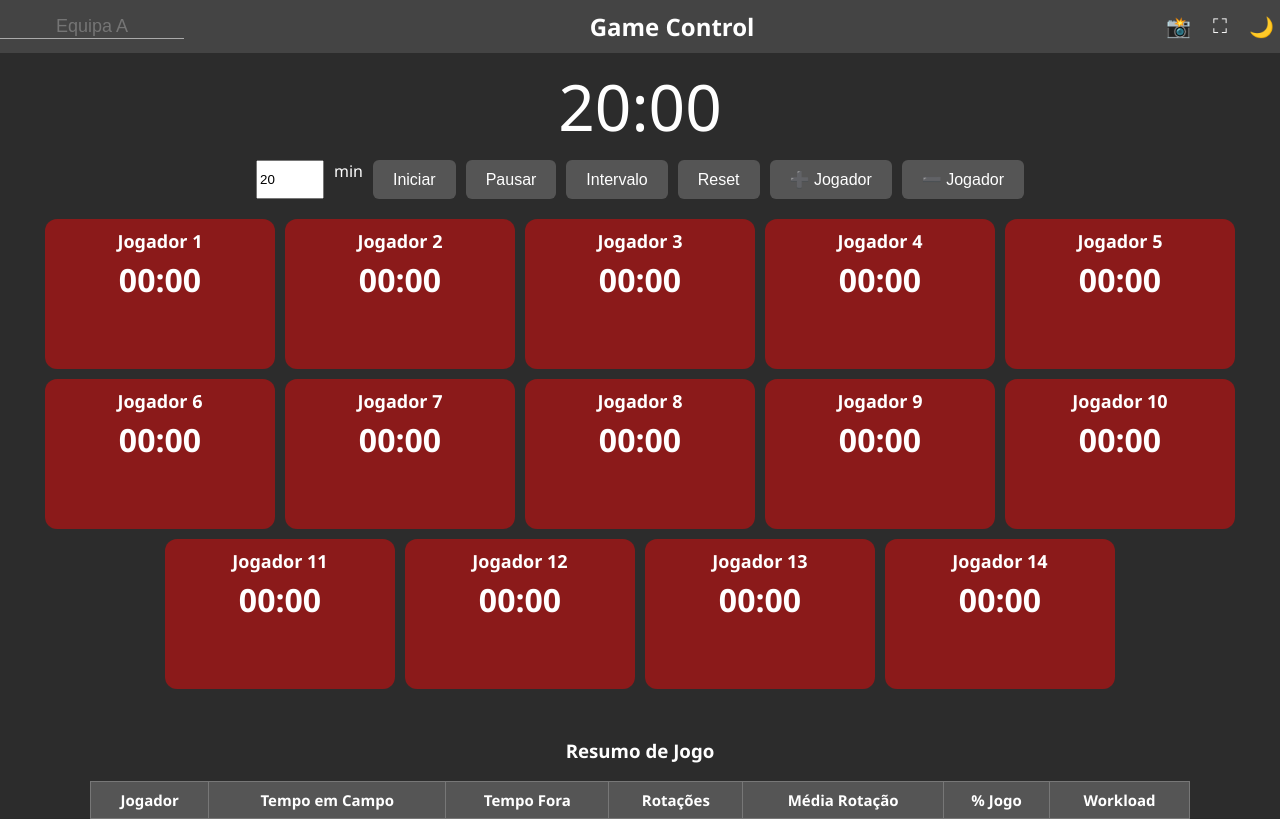
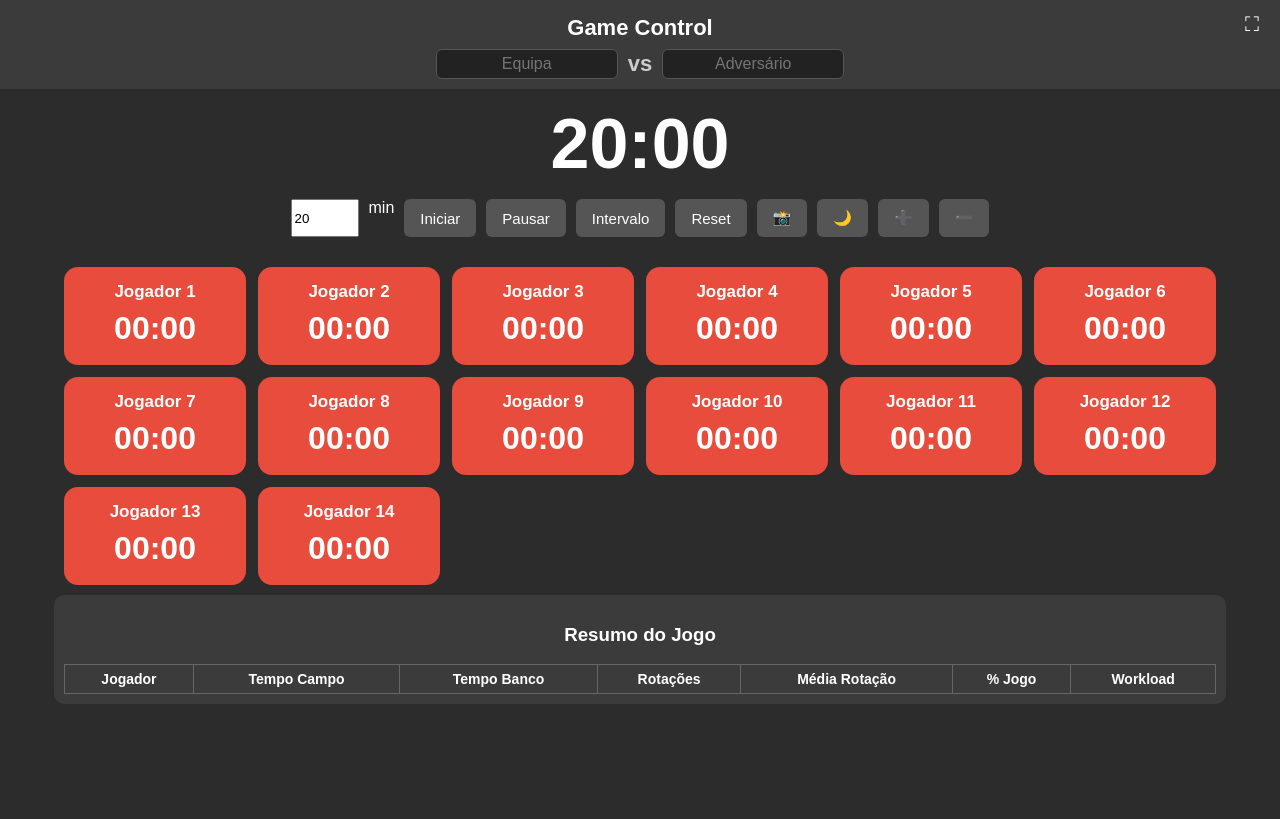
Before and after one commit to gpmviana/gamecontrol, a plain HTML site: page index.html in a window 1280 px wide. Drawn offline with Linux system fonts and the light colour scheme.

Commit message:
index.html

```diff
--- a/index.html
+++ b/index.html
@@ -1,260 +1,174 @@
 <!DOCTYPE html>
 <html lang="pt">
 <head>
-<meta charset="UTF-8">
-<meta name="viewport" content="width=device-width, initial-scale=1.0">
+<meta charset="UTF-8" />
+<meta name="viewport" content="width=device-width, initial-scale=1.0" />
 <title>Game Control</title>
 <style>
-  :root {
-    --bg-dark: #2c2c2c;
-    --bg-light: #f7f7f7;
-    --text-dark: #000;
-    --text-light: #fff;
-    --primary-green: #4caf50;
-    --primary-red: #e74c3c;
-    --primary-blue: #3498db;
-    --neutral-gray: #ccc;
+:root{
+  --bg-dark:#2c2c2c;
+  --bg-light:#f4f4f4;
+  --text-dark:#fff;
+  --text-light:#111;
+  --green:#4caf50;
+  --red:#e74c3c;
+  --gray:#999;
 }
+body{
+  font-family:Arial, sans-serif;
+  background-color:var(--bg-dark);
+  color:var(--text-dark);
+  margin:0;
+  display:flex;
+  flex-direction:column;
+  align-items:center;
+}
+body.light-mode{background:var(--bg-light);color:var(--text-light);}
+header{
+  background:#3b3b3b;
+  color:#fff;
+  width:100%;
+  text-align:center;
+  padding:15px 0 10px;
+  font-size:22px;
+  font-weight:bold;
+  position:relative;
+}
+body.light-mode header{background:#ddd;color:#000;}
+#fullscreenBtn{
+  position:absolute;
+  right:15px;
+  top:12px;
+  background:none;
+  border:none;
+  color:#fff;
+  font-size:20px;
+  cursor:pointer;
+}
+body.light-mode #fullscreenBtn{color:#000;}
+.team-names{
+  display:flex;
+  justify-content:center;
+  align-items:center;
+  gap:10px;
+  margin-top:8px;
+}
+.team-names input{
+  background:#222;
+  color:#fff;
+  border:1px solid #555;
+  border-radius:6px;
+  padding:5px 10px;
+  font-size:16px;
+  width:160px;
+  text-align:center;
+}
+body.light-mode .team-names input{background:#fff;color:#000;border:1px solid #aaa;}
+.team-names span{font-weight:bold;color:#ccc;}
 
-  body {
-    margin: 0;
-    font-family: "Segoe UI", Arial, sans-serif;
-    background-color: var(--bg-dark);
-    color: var(--text-light);
-    display: flex;
-    flex-direction: column;
-    align-items: center;
-    transition: background-color 0.5s, color 0.5s;
+.timer{
+  font-size:70px;
+  margin:15px 0;
+  font-weight:bold;
 }
+.controls{
+  display:flex;
+  flex-wrap:wrap;
+  justify-content:center;
+  gap:10px;
+  margin-bottom:20px;
+}
+.controls button{
+  padding:10px 16px;
+  font-size:15px;
+  border:none;
+  border-radius:6px;
+  background:#555;
+  color:#fff;
+  cursor:pointer;
+}
+.controls button:hover{background:#666;}
+body.light-mode .controls button{background:#ccc;color:#000;}
 
-  header {
-    width: 100%;
-    display: flex;
-    justify-content: space-between;
-    align-items: center;
-    background: #444;
-    padding: 10px 20px;
-    color: #fff;
+.players{
+  display:grid;
+  grid-template-columns:repeat(auto-fit,minmax(180px,1fr));
+  gap:12px;
+  margin:10px 20px;
+  width:90%;
 }
+.player{
+  border-radius:14px;
+  padding:15px;
+  text-align:center;
+  color:#fff;
+  cursor:pointer;
+  transition:transform .2s ease;
+}
+.player:hover{transform:scale(1.04);}
+.player.active{background:var(--green);}
+.player.inactive{background:var(--red);}
+.player strong{display:block;font-size:17px;margin-bottom:8px;}
+.player .time{font-size:32px;font-weight:bold;}
+.player .last{font-size:13px;color:var(--gray);margin-top:3px;}
 
-  .team-input {
-    background: transparent;
-    border: none;
-    border-bottom: 1px solid #aaa;
-    color: inherit;
-    font-size: 18px;
-    width: 180px;
-    text-align: center;
-    outline: none;
+.summary{
+  width:90%;
+  background:#3b3b3b;
+  color:#fff;
+  border-radius:10px;
+  padding:10px;
+  margin-bottom:40px;
 }
-
-  .title {
-    font-size: 24px;
-    font-weight: bold;
+body.light-mode .summary{background:#eee;color:#000;}
+.summary table{
+  width:100%;
+  border-collapse:collapse;
+  font-size:14px;
+  text-align:center;
 }
-
-  .actions {
-    display: flex;
-    align-items: center;
-    gap: 10px;
+.summary th,.summary td{
+  border:1px solid #666;
+  padding:6px;
 }
-
-  .actions button {
-    background: none;
-    border: none;
-    color: inherit;
-    cursor: pointer;
-    font-size: 20px;
-    transition: transform 0.2s;
-  }
-
-  .actions button:hover {
-    transform: scale(1.2);
-  }
-
-  .timer {
-    font-size: 64px;
-    margin: 10px 0;
-  }
-
-  .controls {
-    display: flex;
-    flex-wrap: wrap;
-    justify-content: center;
-    gap: 10px;
-    margin-bottom: 20px;
-  }
-
-  .controls button {
-    padding: 10px 20px;
-    font-size: 16px;
-    background: #555;
-    color: #fff;
-    border: none;
-    border-radius: 6px;
-    cursor: pointer;
-    transition: background 0.2s;
-  }
-
-  .controls button:hover {
-    background: #777;
-  }
-
-  .players {
-    display: flex;
-    flex-wrap: wrap;
-    justify-content: center;
-    gap: 10px;
-    max-width: 1200px;
-  }
-
-  .player {
-    width: 230px;
-    height: 150px;
-    background: #3a3a3a;
-    border-radius: 12px;
-    color: white;
-    text-align: center;
-    padding: 10px;
-    box-sizing: border-box;
-    cursor: pointer;
-    transition: background 0.3s, transform 0.2s;
-  }
-
-  .player.active {
-    background: #2e7d32;
-  }
-
-  .player.inactive {
-    background: #8b1a1a;
-  }
-
-  .player:hover {
-    transform: scale(1.03);
-  }
-
-  .player strong {
-    display: block;
-    margin-bottom: 5px;
-    font-size: 18px;
-  }
-
-  .player .time {
-    font-size: 32px;
-    font-weight: bold;
-  }
-
-  .player .last {
-    font-size: 14px;
-    color: #9ae59a;
-    margin-top: 6px;
-  }
-
-  .summary {
-    width: 90%;
-    max-width: 1100px;
-    margin-top: 30px;
-    overflow-x: auto;
-  }
-
-  table {
-    width: 100%;
-    border-collapse: collapse;
-    text-align: center;
-    font-size: 15px;
-    background: inherit;
-  }
-
-  thead {
-    position: sticky;
-    top: 0;
-    background: #555;
-    color: white;
-    z-index: 2;
-  }
-
-  th, td {
-    border: 1px solid #777;
-    padding: 8px;
-  }
-
-  tbody tr:nth-child(even) {
-    background: rgba(255, 255, 255, 0.05);
-  }
-
-  .work-pos {
-    color: #4caf50;
-    font-weight: bold;
-  }
-
-  .work-neg {
-    color: #e74c3c;
-    font-weight: bold;
-  }
-
-  .light-mode {
-    background-color: var(--bg-light);
-    color: var(--text-dark);
-  }
-
-  .light-mode header {
-    background: #ddd;
-    color: #000;
-  }
-
-  .light-mode .player {
-    background: #f2f2f2;
-    color: #000;
-  }
-
-  .light-mode .player.active {
-    background: #a8e6a3;
-  }
-
-  .light-mode .player.inactive {
-    background: #e9a3a3;
-  }
-
-  .light-mode thead {
-    background: #bbb;
-    color: #000;
-  }
-
+.work-pos{color:var(--green);font-weight:bold;}
+.work-neg{color:var(--red);font-weight:bold;}
 </style>
 </head>
 <body>
 <header>
-    <input type="text" id="teamA" class="team-input" placeholder="Equipa A">
-    <div class="title">Game Control</div>
-    <div class="actions">
-      <button id="printBtn">📸</button>
+  Game Control
   <button id="fullscreenBtn">⛶</button>
-      <button id="themeToggle">🌙</button>
+  <div class="team-names">
+    <input id="teamA" placeholder="Equipa" />
+    <span>vs</span>
+    <input id="opponent" placeholder="Adversário" />
   </div>
 </header>
 
 <div class="timer" id="timer">20:00</div>
-
 <div class="controls">
   <input type="number" id="setMinutes" value="20" min="1" style="width:60px;"> min
   <button id="startBtn">Iniciar</button>
   <button id="pauseBtn">Pausar</button>
   <button id="intervalBtn">Intervalo</button>
   <button id="resetBtn">Reset</button>
-    <button id="addBtn">➕ Jogador</button>
-    <button id="removeBtn">➖ Jogador</button>
+  <button id="printBtn">📸</button>
+  <button id="themeToggle">🌙</button>
+  <button id="addBtn">➕</button>
+  <button id="removeBtn">➖</button>
 </div>
 
 <div class="players" id="players"></div>
 
 <div class="summary">
-    <h3 style="text-align:center;">Resumo de Jogo</h3>
+  <h3 style="text-align:center;">Resumo do Jogo</h3>
   <table>
     <thead>
       <tr>
         <th>Jogador</th>
-          <th>Tempo em Campo</th>
-          <th>Tempo Fora</th>
+        <th>Tempo Campo</th>
+        <th>Tempo Banco</th>
         <th>Rotações</th>
         <th>Média Rotação</th>
         <th>% Jogo</th>
@@ -424,6 +338,7 @@ function updateSummary() {
 function saveData() {
   const data = {
     teamA: document.getElementById("teamA").value,
+    opponent: document.getElementById("opponent").value,
     players,
     firstHalf,
     remaining,
@@ -437,6 +352,7 @@ function loadData() {
   const data = JSON.parse(localStorage.getItem("gameControlData") || "null");
   if (!data) return createPlayers();
   document.getElementById("teamA").value = data.teamA || "";
+  document.getElementById("opponent").value = data.opponent || "";
   duration = data.duration;
   remaining = data.remaining;
   firstHalf = data.firstHalf;
@@ -454,8 +370,9 @@ function loadData() {
 }
 
 function printScreen() {
-  const original = document.body.innerHTML;
-  const header = `<h2 style="text-align:center;">${document.getElementById("teamA").value}</h2>`;
+  const teamA = document.getElementById("teamA").value || "Equipa";
+  const opponent = document.getElementById("opponent").value || "Adversário";
+  const header = `<h2 style="text-align:center;">${teamA} vs ${opponent}</h2>`;
   const table = document.querySelector(".summary").innerHTML;
   const win = window.open("", "", "width=900,height=700");
   win.document.write(`<html><head><title>Game Control</title></head><body>${header}${table}</body></html>`);
```
Lines whose indentation alone changed are shown as unchanged.
